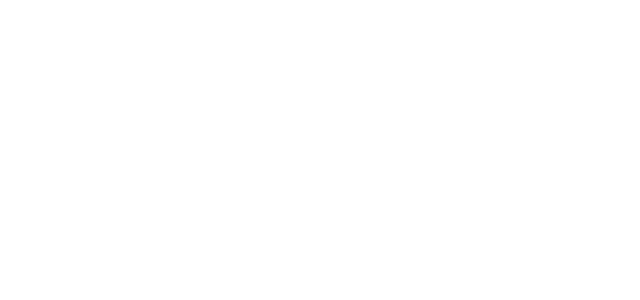
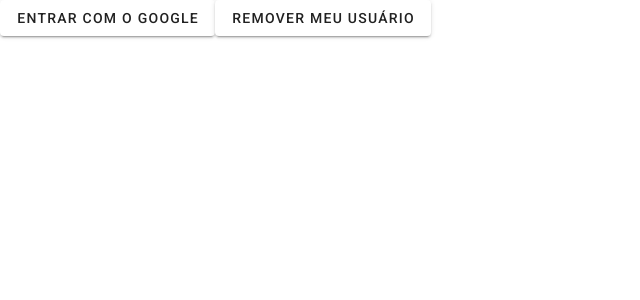
Before and after one commit to alessandroCidney/MoneySpy, a Nuxt app: page /auth/login in a window 1280 px wide. Before the commit this address had no page. Shown: the top 300 px of the page, without its empty margins (0-640 px from the left). Built offline with nearby package versions, Linux system fonts and the light colour scheme.

Commit message:
feat: Created users CRUD configuration

```diff
--- a/app/app.vue
+++ b/app/app.vue
@@ -7,7 +7,7 @@
 <script setup lang="ts">
 const expensesCrud = useExpensesCrud()
 
-const expensesArr = ref<Expense[]>([])
+const expensesArr = ref<BaseObject[]>([])
 
 async function listExpenses() {
   try {
--- /dev/null
+++ b/app/composables/database/index.ts
@@ -0,0 +1,3 @@
+export * from './useFirestoreCrud'
+export * from './useExpensesCrud'
+export * from './useUsersCrud'
--- /dev/null
+++ b/app/composables/database/useExpensesCrud.ts
@@ -0,0 +1,5 @@
+import { useFirestoreCrud } from './useFirestoreCrud'
+
+export function useExpensesCrud() {
+  return useFirestoreCrud('expenses')
+}
--- a/app/composables/useExpensesCrud.ts
+++ b/app/composables/database/useFirestoreCrud.ts
@@ -10,33 +10,26 @@
 
 import { v4 as uuidV4 } from 'uuid'
 
-export interface Expense {
+export interface BaseObject {
   id: string
   name: string
 
   createdBy: string
   createdAt: number
-
-  value: number
-  currency: string
-  type: string
 }
 
-interface ExpenseCreationPayload
-  extends Omit<Expense, 'id' | 'createdAt' | 'createdBy'> {
+export type BaseObjectCreationPayload<T extends BaseObject> = Omit<T, 'id' | 'createdAt' | 'createdBy'> & {
   id?: string
 
   createdBy?: string
   createdAt?: number
 }
 
-export function useExpensesCrud() {
-  const basePath = 'expenses'
-
+export function useFirestoreCrud<T extends BaseObject>(basePath: string) {
   const nuxtApp = useNuxtApp()
 
   return {
-    async create(data: ExpenseCreationPayload) {
+    async create(data: BaseObjectCreationPayload<T>) {
       data.createdAt = dateToUnixTimestamp(new Date())
       data.createdBy = 'test user'
 
@@ -46,7 +39,7 @@
 
       await setDoc(doc(nuxtApp.$firebaseFirestore, basePath, data.id), data)
 
-      return data as Expense
+      return data as BaseObject
     },
 
     async get(id: string) {
@@ -55,7 +48,7 @@
       const docSnap = await getDoc(docRef)
 
       if (docSnap.exists()) {
-        return docSnap.data() as Expense
+        return docSnap.data() as BaseObject
       } else {
         throw new ApplicationError('Document not found', 404)
       }
@@ -66,7 +59,7 @@
 
       const querySnapshot = await getDocs(q)
 
-      return querySnapshot.docs.map(item => item.data()) as Expense[]
+      return querySnapshot.docs.map(item => item.data()) as BaseObject[]
     },
 
     async remove(id: string) {
--- /dev/null
+++ b/app/composables/database/useUsersCrud.ts
@@ -0,0 +1,9 @@
+import { useFirestoreCrud, type BaseObject } from './useFirestoreCrud'
+
+export interface UserObject extends BaseObject {
+  active: true
+}
+
+export function useUsersCrud() {
+  return useFirestoreCrud<UserObject>('users')
+}
--- /dev/null
+++ b/app/composables/index.ts
@@ -0,0 +1 @@
+export * from './database'
--- /dev/null
+++ b/app/pages/auth/login.vue
@@ -0,0 +1,52 @@
+<template>
+  <div>
+    <v-btn @click="handleSignInWithGoogle">
+      Entrar com o Google
+    </v-btn>
+
+    <v-btn @click="removeMyUser">
+      Remover meu usuário
+    </v-btn>
+  </div>
+</template>
+
+<script setup lang="ts">
+import { deleteUser, GoogleAuthProvider, signInWithPopup } from 'firebase/auth'
+
+const nuxtApp = useNuxtApp()
+
+const googleProvider = new GoogleAuthProvider()
+
+const usersCrud = useUsersCrud()
+
+async function handleSignInWithGoogle() {
+  try {
+    const response = await signInWithPopup(nuxtApp.$firebaseAuth, googleProvider)
+
+    await usersCrud.create({
+      id: response.user.uid,
+      name: response.user.displayName || 'Name not found',
+
+      active: true,
+    })
+
+    window.location.reload()
+  } catch (err) {
+    globalErrorHandler(err)
+  }
+}
+
+async function removeMyUser() {
+  try {
+    if (nuxtApp.$firebaseAuth.currentUser?.uid) {
+      await usersCrud.remove(nuxtApp.$firebaseAuth.currentUser?.uid)
+
+      await deleteUser(nuxtApp.$firebaseAuth.currentUser)
+
+      window.location.reload()
+    }
+  } catch (err) {
+    globalErrorHandler(err)
+  }
+}
+</script>
--- a/app/plugins/firebase.ts
+++ b/app/plugins/firebase.ts
@@ -1,5 +1,6 @@
 import { initializeApp } from 'firebase/app'
 import { getFirestore } from 'firebase/firestore'
+import { getAuth } from 'firebase/auth'
 
 export default defineNuxtPlugin(() => {
   const runtimeConfig = useRuntimeConfig()
@@ -15,11 +16,13 @@
 
   const firebaseApp = initializeApp(firebaseConfig)
   const firebaseFirestore = getFirestore(firebaseApp)
+  const firebaseAuth = getAuth()
 
   return {
     provide: {
       firebaseApp,
       firebaseFirestore,
+      firebaseAuth,
     },
   }
 })
```
